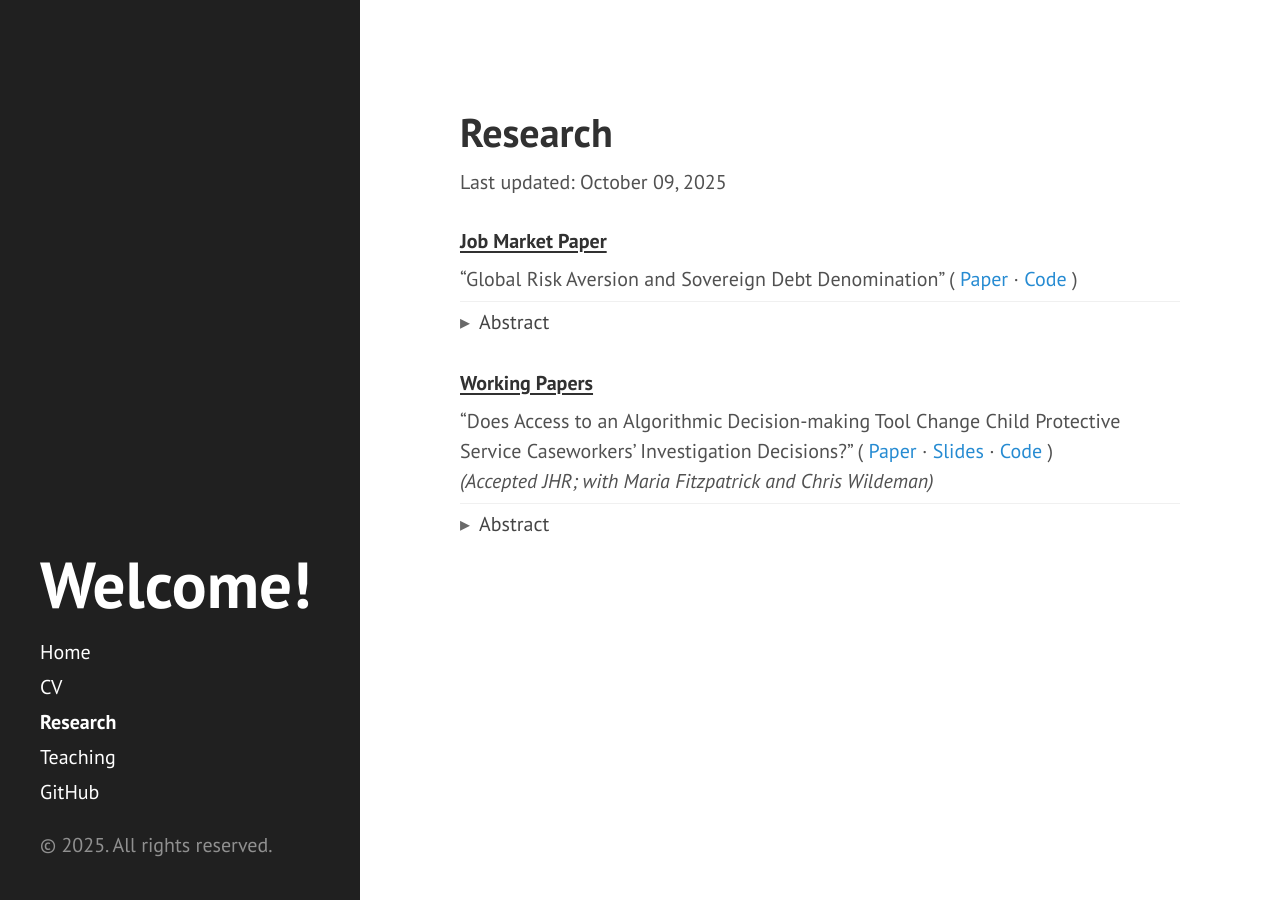
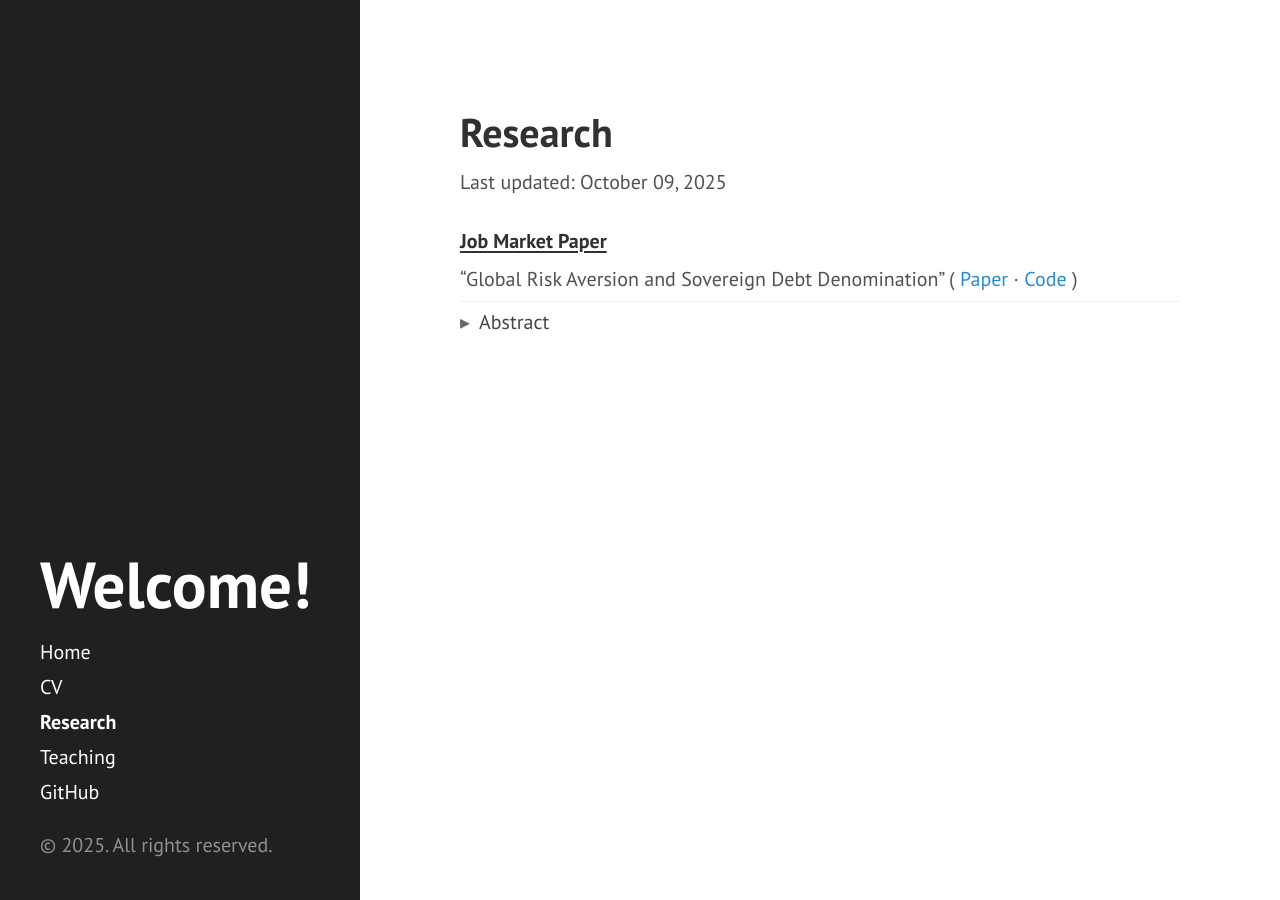
Before and after one commit to jwilhoite/jwilhoite.github.io, a Jekyll site: the page built from research.md, in a window 1280 px wide. Built offline with Jekyll 4.4.1, drawn with Linux system fonts in a browser that asks for light colours.

Commit message:
Update research.md

```diff
--- a/research.md
+++ b/research.md
@@ -27,25 +27,3 @@ Last updated: {{ page.last_updated | date: "%B %d, %Y" }}
     <p>This paper studies how fluctuations in global risk aversion shape the currency composition of sovereign debt in emerging market economies. Using a multi-country panel, we document that periods of higher risk aversion are associated with a lower share of local currency debt held by foreign investors. To identify the mechanism through which risk aversion affects the share of local currency debt in equilibrium, we develop a small open-economy model with risk averse foreign investors, discretionary monetary policy, and long-maturity sovereign debt. When risk aversion rises, exchange rate and capital-gains premia embedded in local currency bonds increase and the government’s ability to borrow in local currency debt is constrained.</p>
   </div>
 </details>
-
-<h3 class="section-heading">Working Papers</h3>
-
-<div class="paper-row">
-  <span class="paper-title">“Does Access to an Algorithmic Decision-making Tool Change Child Protective Service Caseworkers’ Investigation Decisions?”</span>
-  <span class="paper-links">
-    ( <a href="{{ '/public/papers/algorithmic_cps.pdf' | relative_url }}">Paper</a> ·
-      <a href="{{ '/public/slides/algorithmic_cps_slides.pdf' | relative_url }}">Slides</a> ·
-      <a href="https://github.com/jwilhoite/algorithmic-cps">Code</a> )
-  </span>
-  <br>
-  <em>(Accepted JHR; with Maria Fitzpatrick and Chris Wildeman)</em>
-</div>
-
-<details class="abstract">
-  <summary>Abstract</summary>
-  <div class="body">
-    <p>[Abstract text here.]</p>
-  </div>
-</details>
-
-</div>
```
